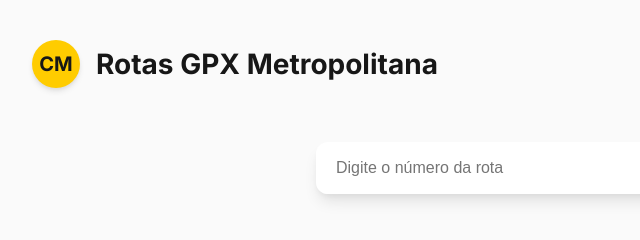
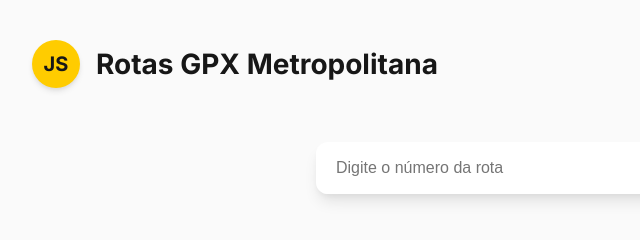
Before and after one commit to xjoaoxsousax/approtas, a plain HTML site: page index.html in a window 1280 px wide. Shown: the top 240 px of the page, 24-664 px from the left. Drawn offline with nearby package versions, Linux system fonts and the light colour scheme.

Commit message:
Update index.html

```diff
--- a/index.html
+++ b/index.html
@@ -13,7 +13,7 @@
   <div class="app-container">
     <header>
       <div class="logo-container">
-        <div class="logo">CM</div>
+        <div class="logo">JS</div>
         <h1>Rotas GPX Metropolitana</h1>
       </div>
     </header>
```
